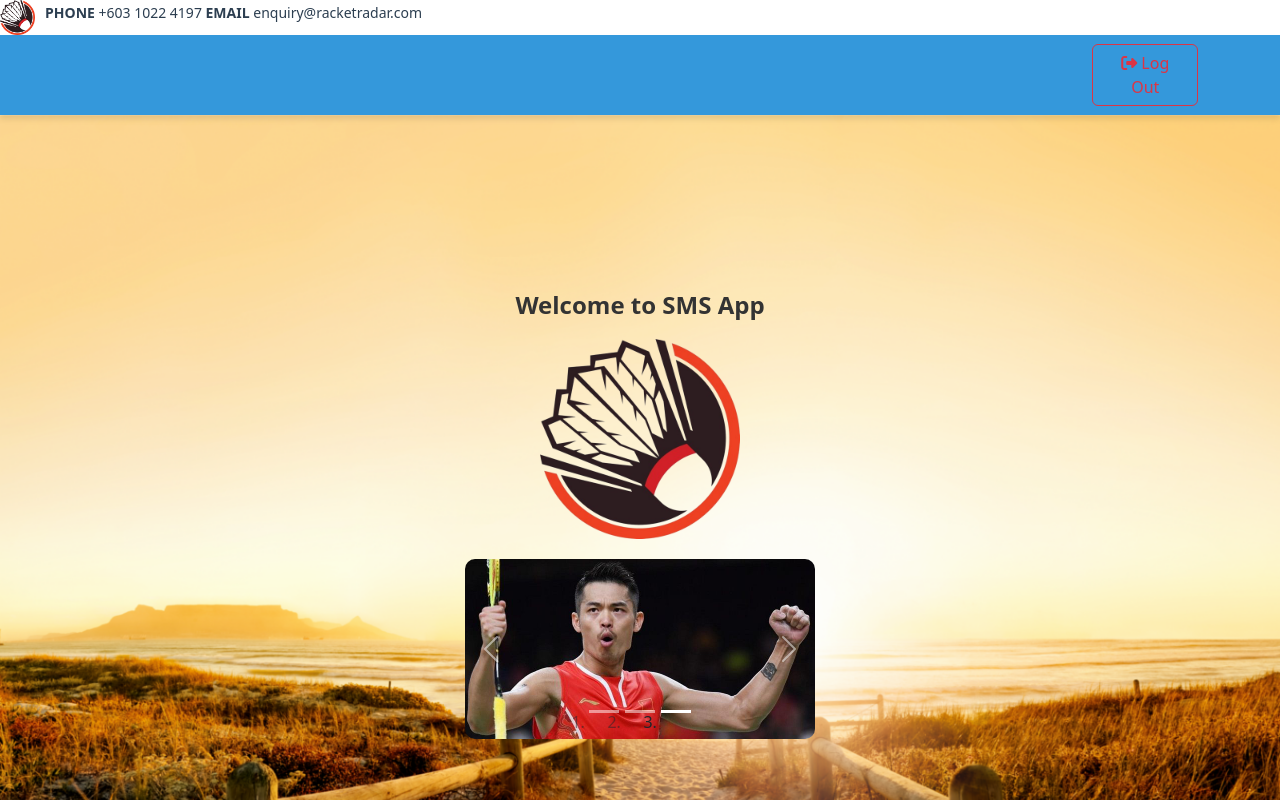
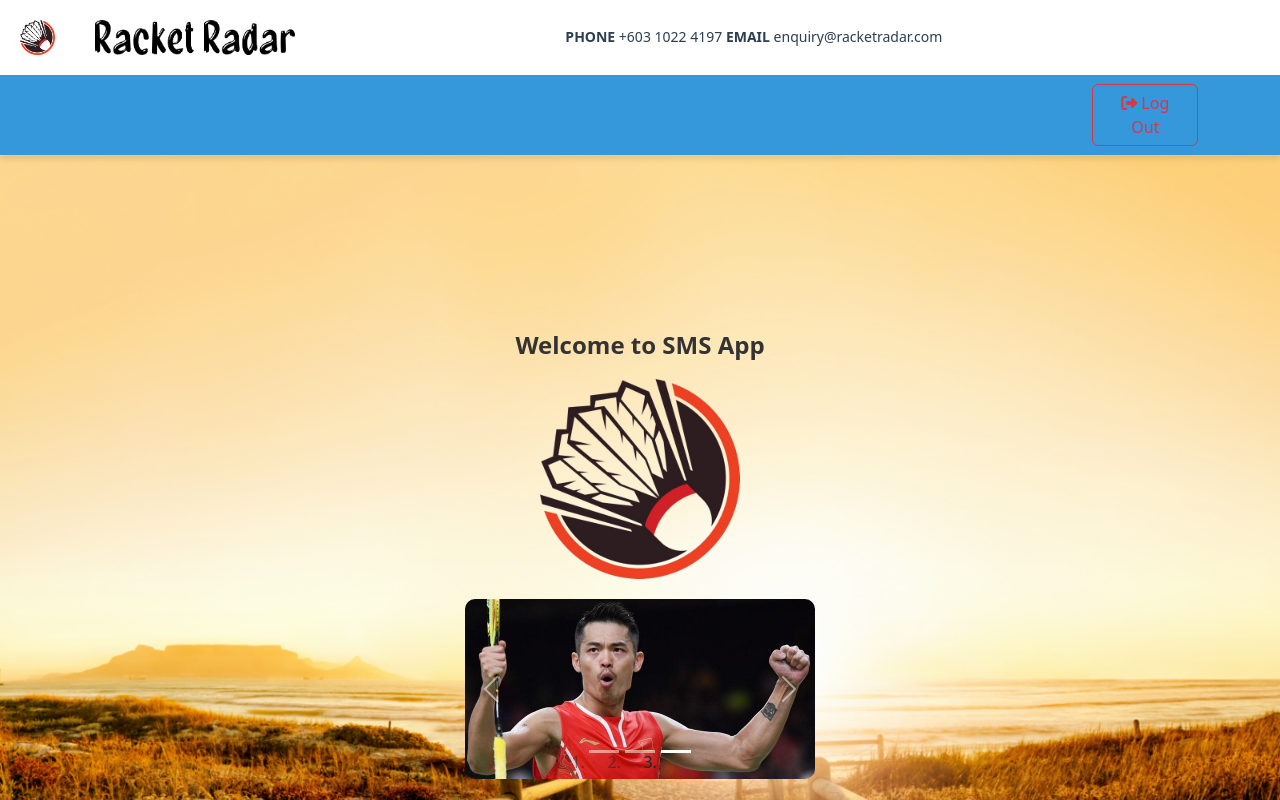
Before and after one commit to Aven2002/RacketRaptor, a Vue app: page / in a window 1280 px wide. Shown: the top 800 px of the page. Built offline with nearby package versions, Linux system fonts and the light colour scheme.

Commit message:
Adjust Styling

```diff
--- a/src/App.vue
+++ b/src/App.vue
@@ -8,6 +8,11 @@
           alt="ComLogo"
           height="35"
           class="d-inline-block align-top com-logo"
+        />
+        <img
+          class="header-img"
+          src="./assets/ComHeader.png"
+          alt="backgroundImg"
         />
         <span class="brand-text">
           <strong>PHONE</strong> +603 1022 4197
@@ -154,21 +159,7 @@ export default {
 
 .com-logo-container img {
   height: 35px;
-  margin-right: 10px; /* Adjust the margin as needed */
-}
-
-.contact-info-container {
-  font-size: 14px;
-  color: #2c3e50; /* Dark text color */
-  display: flex;
-  flex-direction: column;
-  align-items: flex-end; /* Align to the right */
-}
-
-/* Adjust spacing between phone and email */
-.contact-info-container strong {
-  margin-left: 10px;
-  margin-right: 10px;
+  margin: 20px;
 }
 
 /* Navigation links styling */
@@ -263,4 +254,7 @@ export default {
   text-align: center;
   padding: 15px 0;
 }
+.brand-text {
+  margin: 20px 250px;
+}
 </style>
--- a/src/views/LogInView.vue
+++ b/src/views/LogInView.vue
@@ -128,10 +128,10 @@ export default {
 }
 
 .input-field {
-  width: 95%;
+  width: 90%;
 }
 .btn-primary {
   width: 90%;
-  margin-left: 20px;
+  margin: 20px 20px;
 }
 </style>
```
